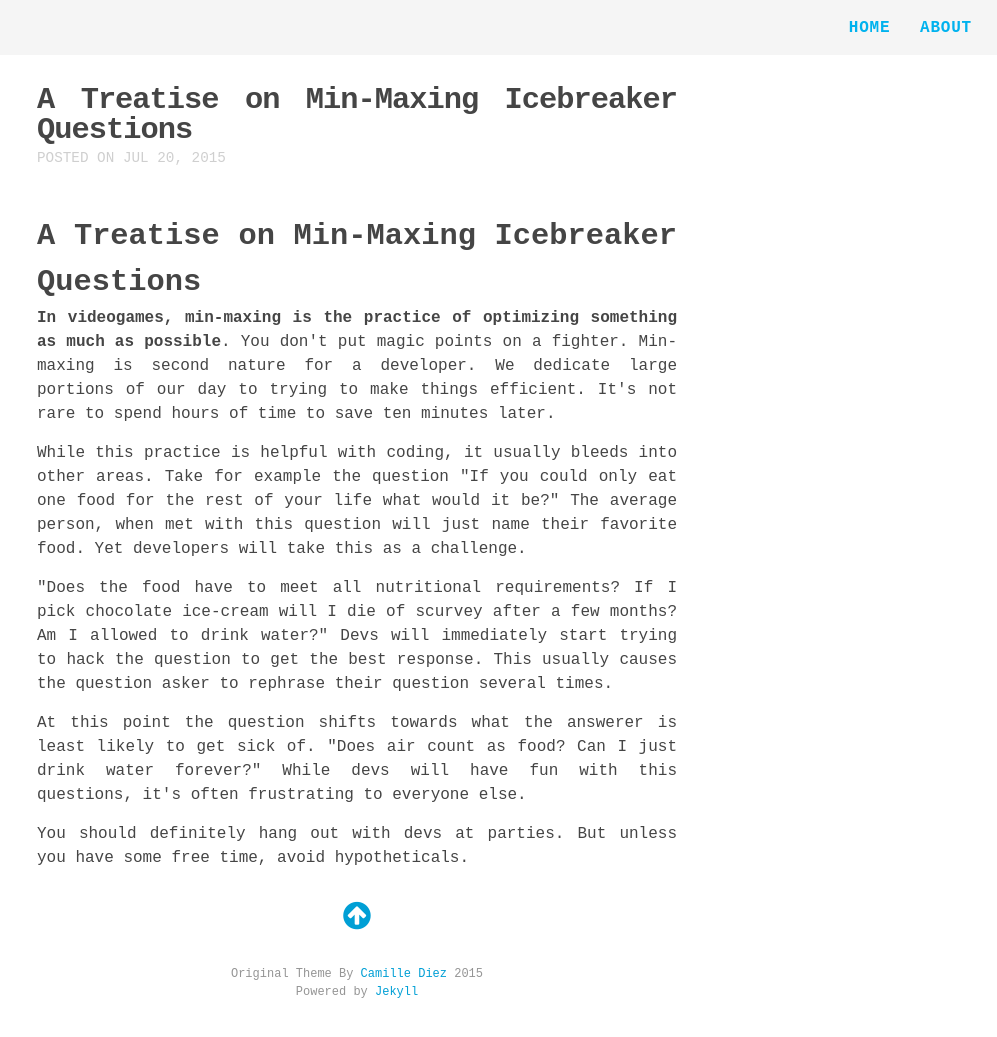
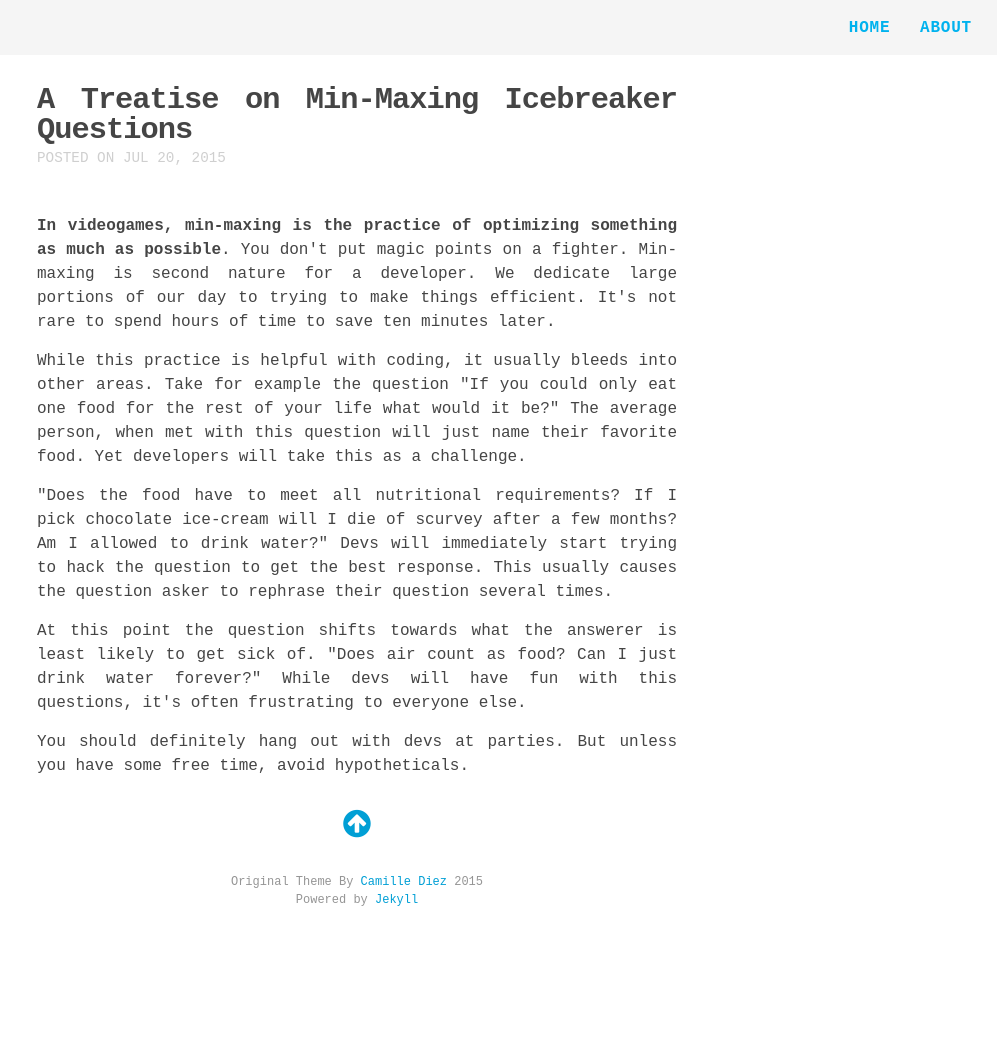
Before and after one commit to Ryan-McBride/oldblog, a Jekyll site: the page built from _posts/2015-07-20-icebreaker-questions.md, in a window 1280 px wide. Shown: the whole page, without its empty margins (283-1280 px from the left). Built offline with Jekyll 4.4.1, drawn with Linux system fonts in a browser that asks for light colours; nearby versions of some CDN libraries; Markdown is read by kramdown in place of the engine named in the settings; after the commit the page ends 945 px from its top, so only the background shows below that.

Commit message:
Update 2015-07-20-icebreaker-questions.md

```diff
--- a/_posts/2015-07-20-icebreaker-questions.md
+++ b/_posts/2015-07-20-icebreaker-questions.md
@@ -4,8 +4,6 @@ title: "A Treatise on Min-Maxing Icebreaker Questions"
 date: 2015-07-20
 categories: not_code, devlife
 ---
-# A Treatise on Min-Maxing Icebreaker Questions
-
 **In videogames, min-maxing is the practice of optimizing something as much as possible**. You don&#39;t put magic points on a fighter. Min-maxing is second nature for a developer. We dedicate large portions of our day to trying to make things efficient. It&#39;s not rare to spend hours of time to save ten&nbsp;minutes later.
 
 While this practice is helpful with coding, it usually bleeds into other areas. Take for example the&nbsp;question&nbsp;&quot;If you could only eat one food for the rest of your life what would it be?&quot; The average person, when met with this question will just name their favorite food. Yet developers will take this as a challenge.
```
